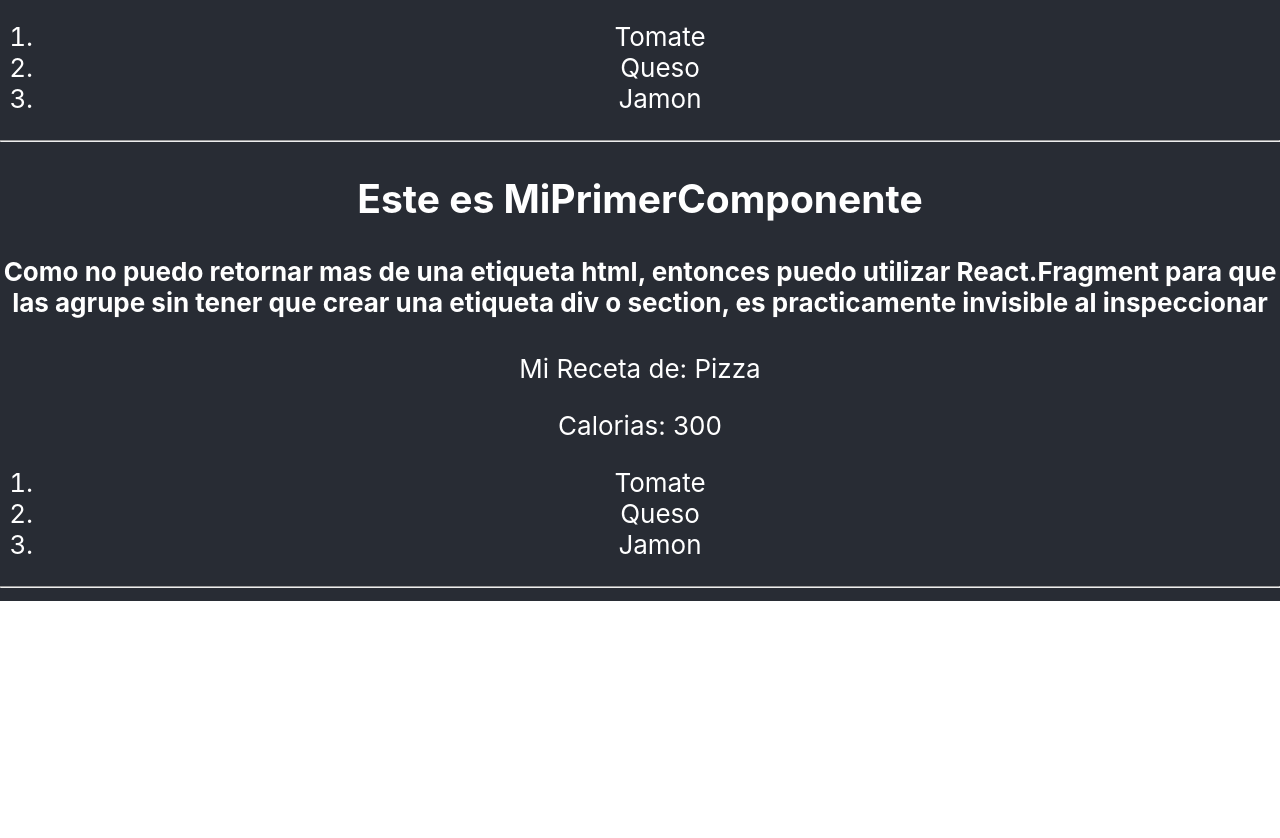
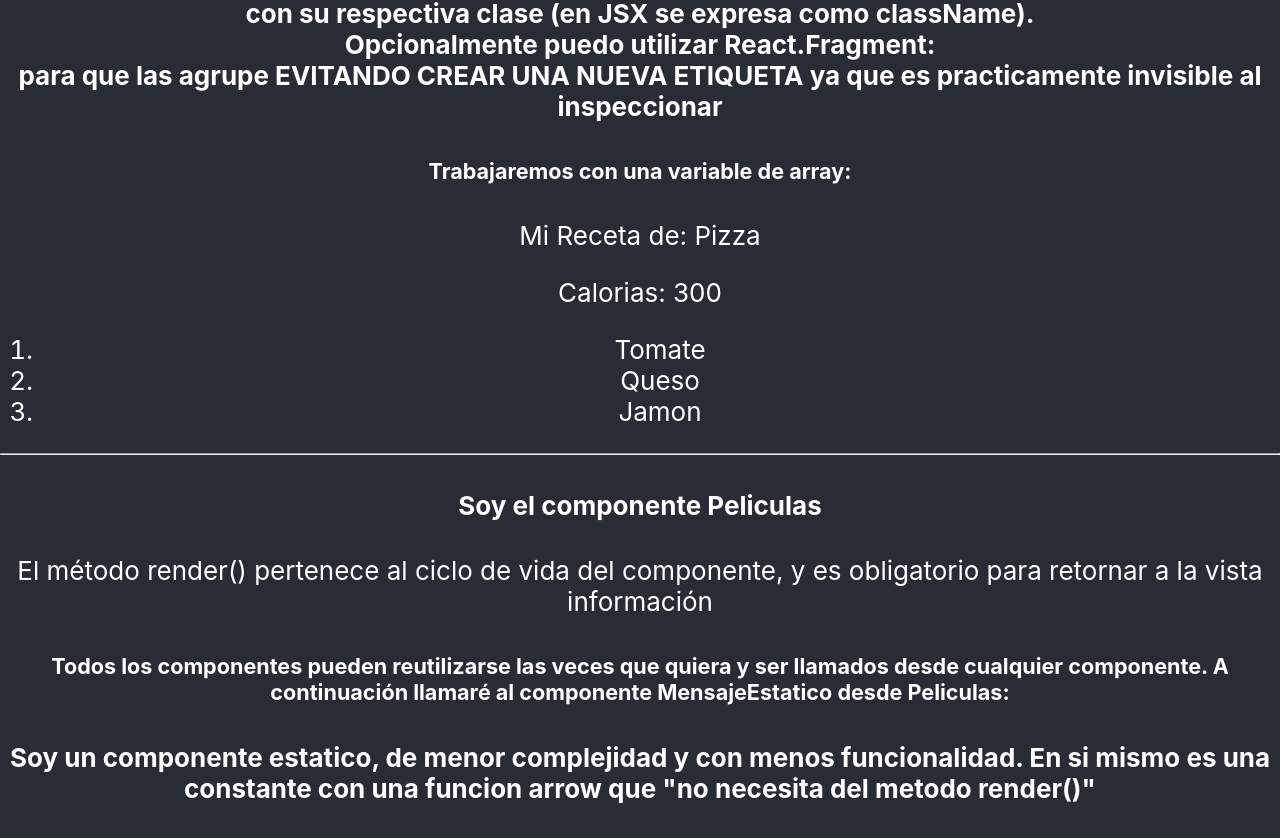
Before and after one commit to gromanoalvarez/React, a React (Create React App) app: page / in a window 1280 px wide. Shown: the part 1518-2356 px from the top of the page. Before the commit the page ends 2119 px from the top, so only its background shows below. Built offline with nearby package versions, Linux system fonts and the light colour scheme.

Commit message:
Componente estatico

```diff
--- a/src/App.js
+++ b/src/App.js
@@ -2,6 +2,7 @@ import logo from "./assets/images/logo.svg";
 import "./assets/css/App.css";
 //Importar componentes:
 import MiPrimerComponente from "./components/MiPrimerComponente";
+import Peliculas from "./components/Peliculas";
 
 function HolaMundo(profesion, edad) {
   const texto = (
@@ -42,7 +43,7 @@ function App() {
       <section className="componentes">
         <MiPrimerComponente/>
         <MiPrimerComponente/>
-        <MiPrimerComponente/>
+        <Peliculas/>
       </section>
 
       </header>
--- /dev/null
+++ b/src/components/MensajeEstatico.js
@@ -0,0 +1,9 @@
+import React from "react";
+
+const MensajeEstatico = () => {
+    return (
+        <h4>Soy un componente estatico, de menor complejidad y con menos funcionalidad. En si mismo es una constante con una funcion arrow que "no necesita del metodo render()"</h4>
+    );
+}
+
+export default MensajeEstatico;
--- a/src/components/MiPrimerComponente.js
+++ b/src/components/MiPrimerComponente.js
@@ -14,9 +14,15 @@ class MiPrimerComponente extends Component{
         }
 
         return (
-            <React.Fragment>
+            <div className="mi-primer-componente">
                 <h1>Este es MiPrimerComponente</h1>
-                <h4>Como no puedo retornar mas de una etiqueta html, entonces puedo utilizar React.Fragment para que las agrupe sin tener que crear una etiqueta div o section, es practicamente invisible al inspeccionar</h4>
+                <h4>Como no puedo retornar mas de una etiqueta html, debo tener que crear una etiqueta div o section con su respectiva clase (en JSX se expresa como className). <br></br>
+                Opcionalmente puedo utilizar React.Fragment: <br></br>
+                    < React.Fragment >
+                    para que las agrupe EVITANDO CREAR UNA NUEVA ETIQUETA ya que es practicamente invisible al inspeccionar
+                    </React.Fragment>
+                </h4>
+                <h5>Trabajaremos con una variable de array:</h5>
                 <p>{'Mi Receta de: ' + receta.nombre}</p>
                 <p>{'Calorias: ' + receta.calorias}</p>
                 <ol>
@@ -32,7 +38,7 @@ class MiPrimerComponente extends Component{
                     }
                 </ol>
                 <hr/>
-            </React.Fragment>
+            </div>
         );
     }
 }
--- /dev/null
+++ b/src/components/Peliculas.js
@@ -0,0 +1,20 @@
+import React, {Component} from "react";
+import MensajeEstatico from "./MensajeEstatico";
+
+class Peliculas extends Component{
+
+    render(){
+        return (
+            <div id="peliculas">
+                <h4>Soy el componente Peliculas</h4>
+                <p>El método render() pertenece al ciclo de vida del componente, y es obligatorio para retornar a la vista información</p>
+                <h5>Todos los componentes pueden reutilizarse las veces que quiera y ser llamados desde cualquier componente. A continuación llamaré al componente MensajeEstatico desde Peliculas:</h5>
+
+                <MensajeEstatico/>
+
+            </div>
+        );
+    }
+}
+
+export default Peliculas;
```
